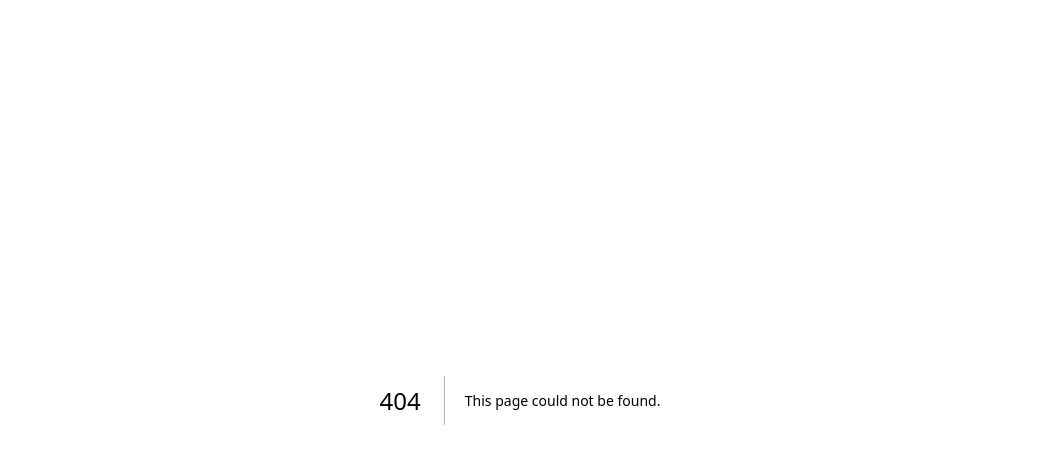
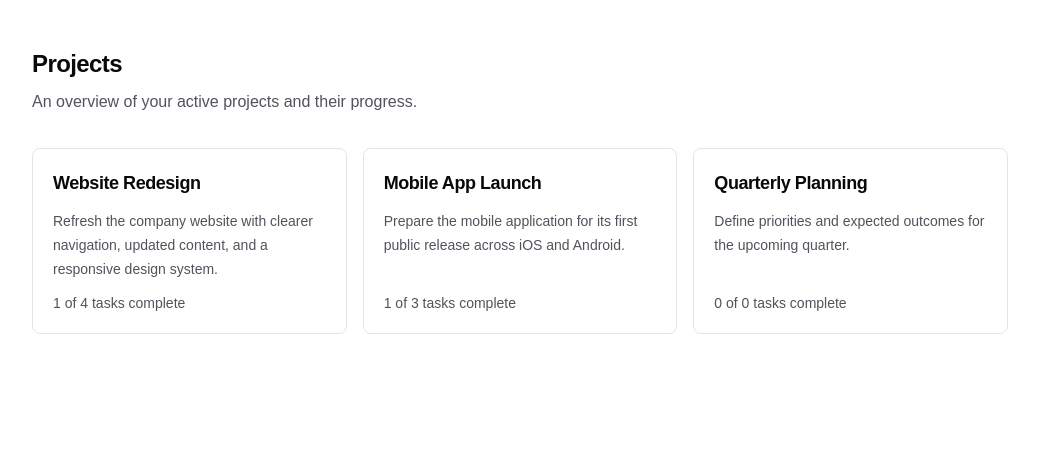
Before and after one commit to roryjarrard/waypoint, a Next.js app: page /dashboard in a window 1280 px wide. Before the commit this address had no page. Shown: the top 464 px of the page, without its empty margins (120-1159 px from the left). Built offline with nearby package versions, Linux system fonts and the light colour scheme.

Commit message:
feat: add landing page and project dashboard

```diff
--- /dev/null
+++ b/app/dashboard/page.tsx
@@ -0,0 +1,43 @@
+import { ProjectCard } from "@/components/ProjectCard";
+import { mockProjects, mockTasks } from "@/lib/mock-data";
+
+export default function DashboardPage() {
+  return (
+    <main className="mx-auto flex w-full max-w-5xl flex-1 flex-col gap-8 px-6 py-12">
+      <div className="flex flex-col gap-2">
+        <h1 className="text-2xl font-semibold tracking-tight text-zinc-950 dark:text-zinc-50">
+          Projects
+        </h1>
+        <p className="text-base leading-7 text-zinc-600 dark:text-zinc-400">
+          An overview of your active projects and their progress.
+        </p>
+      </div>
+
+      {mockProjects.length === 0 ? (
+        <p className="text-sm text-zinc-600 dark:text-zinc-400">
+          No projects yet.
+        </p>
+      ) : (
+        <div className="grid grid-cols-1 gap-4 sm:grid-cols-2 lg:grid-cols-3">
+          {mockProjects.map((project) => {
+            const projectTasks = mockTasks.filter(
+              (task) => task.projectId === project.id,
+            );
+            const completedTaskCount = projectTasks.filter(
+              (task) => task.status === "done",
+            ).length;
+
+            return (
+              <ProjectCard
+                key={project.id}
+                project={project}
+                completedTaskCount={completedTaskCount}
+                totalTaskCount={projectTasks.length}
+              />
+            );
+          })}
+        </div>
+      )}
+    </main>
+  );
+}
--- a/app/layout.tsx
+++ b/app/layout.tsx
@@ -13,8 +13,8 @@ const geistMono = Geist_Mono({
 });
 
 export const metadata: Metadata = {
-  title: "Create Next App",
-  description: "Generated by create next app",
+  title: "Waypoint",
+  description: "A focused way to track projects and tasks from start to finish.",
 };
 
 export default function RootLayout({ children }: LayoutProps<"/">) {
--- a/app/page.tsx
+++ b/app/page.tsx
@@ -1,69 +1,14 @@
-import Image from "next/image";
-
 export default function Home() {
   return (
-    <div className="flex flex-col flex-1 items-center justify-center bg-zinc-50 font-sans dark:bg-black">
-      <main className="flex flex-1 w-full max-w-3xl flex-col items-center justify-between py-32 px-16 bg-white dark:bg-black sm:items-start">
-        <Image
-          className="dark:invert h-5 w-[100px]"
-          src="/next.svg"
-          alt="Next.js logo"
-          width={100}
-          height={20}
-          priority
-        />
-        <div className="flex flex-col items-center gap-6 text-center sm:items-start sm:text-left">
-          <h1 className="max-w-xs text-3xl font-semibold leading-10 tracking-tight text-black dark:text-zinc-50">
-            To get started, edit the{" "}
-            <code className="rounded bg-black/[.06] px-1.5 py-0.5 font-mono text-[0.9em] dark:bg-white/[.08]">
-              page.tsx
-            </code>{" "}
-            file.
-          </h1>
-          <p className="max-w-md text-lg leading-8 text-zinc-600 dark:text-zinc-400">
-            Looking for a starting point or more instructions? Head over to{" "}
-            <a
-              href="https://vercel.com/templates?framework=next.js&utm_source=create-next-app&utm_medium=appdir-template-tw&utm_campaign=create-next-app"
-              className="font-medium text-zinc-950 dark:text-zinc-50"
-            >
-              Templates
-            </a>{" "}
-            or the{" "}
-            <a
-              href="https://nextjs.org/learn?utm_source=create-next-app&utm_medium=appdir-template-tw&utm_campaign=create-next-app"
-              className="font-medium text-zinc-950 dark:text-zinc-50"
-            >
-              Learning
-            </a>{" "}
-            center.
-          </p>
-        </div>
-        <div className="flex flex-col gap-4 text-base font-medium sm:flex-row">
-          <a
-            className="flex h-12 w-full items-center justify-center gap-2 rounded-full bg-foreground px-5 text-background transition-colors hover:bg-[#383838] dark:hover:bg-[#ccc] md:w-[158px]"
-            href="https://vercel.com/new?utm_source=create-next-app&utm_medium=appdir-template-tw&utm_campaign=create-next-app"
-            target="_blank"
-            rel="noopener noreferrer"
-          >
-            <Image
-              className="dark:invert h-[14px] w-4"
-              src="/vercel.svg"
-              alt="Vercel logomark"
-              width={16}
-              height={14}
-            />
-            Deploy Now
-          </a>
-          <a
-            className="flex h-12 w-full items-center justify-center rounded-full border border-solid border-black/[.08] px-5 transition-colors hover:border-transparent hover:bg-black/[.04] dark:border-white/[.145] dark:hover:bg-[#1a1a1a] md:w-[158px]"
-            href="https://nextjs.org/docs?utm_source=create-next-app&utm_medium=appdir-template-tw&utm_campaign=create-next-app"
-            target="_blank"
-            rel="noopener noreferrer"
-          >
-            Documentation
-          </a>
-        </div>
-      </main>
-    </div>
+    <main className="flex flex-1 flex-col items-center justify-center px-6 py-24 text-center">
+      <div className="mx-auto flex max-w-2xl flex-col items-center gap-4">
+        <h1 className="text-3xl font-semibold tracking-tight text-zinc-950 dark:text-zinc-50">
+          Waypoint
+        </h1>
+        <p className="text-lg leading-8 text-zinc-600 dark:text-zinc-400">
+          A focused way to track projects and tasks from start to finish.
+        </p>
+      </div>
+    </main>
   );
 }
--- /dev/null
+++ b/components/ProjectCard.tsx
@@ -0,0 +1,33 @@
+import Link from "next/link";
+import type { Project } from "@/lib/types";
+
+type ProjectCardProps = {
+  project: Project;
+  completedTaskCount: number;
+  totalTaskCount: number;
+};
+
+export function ProjectCard({
+  project,
+  completedTaskCount,
+  totalTaskCount,
+}: ProjectCardProps) {
+  return (
+    <div className="flex flex-col gap-3 rounded-lg border border-zinc-200 p-5 dark:border-zinc-800">
+      <h2 className="text-lg font-semibold tracking-tight text-zinc-950 dark:text-zinc-50">
+        <Link
+          href={`/projects/${project.id}`}
+          className="hover:underline focus-visible:underline focus-visible:outline-none"
+        >
+          {project.name}
+        </Link>
+      </h2>
+      <p className="text-sm leading-6 text-zinc-600 dark:text-zinc-400">
+        {project.description}
+      </p>
+      <p className="mt-auto text-sm text-zinc-600 dark:text-zinc-400">
+        {completedTaskCount} of {totalTaskCount} tasks complete
+      </p>
+    </div>
+  );
+}
```
